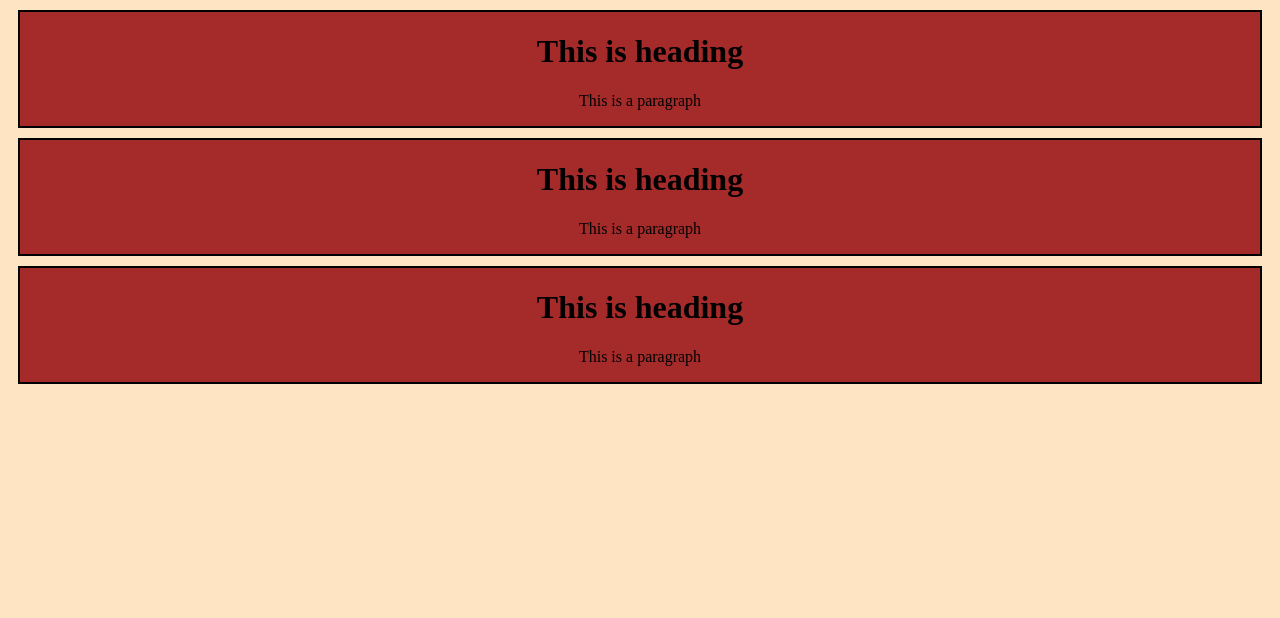
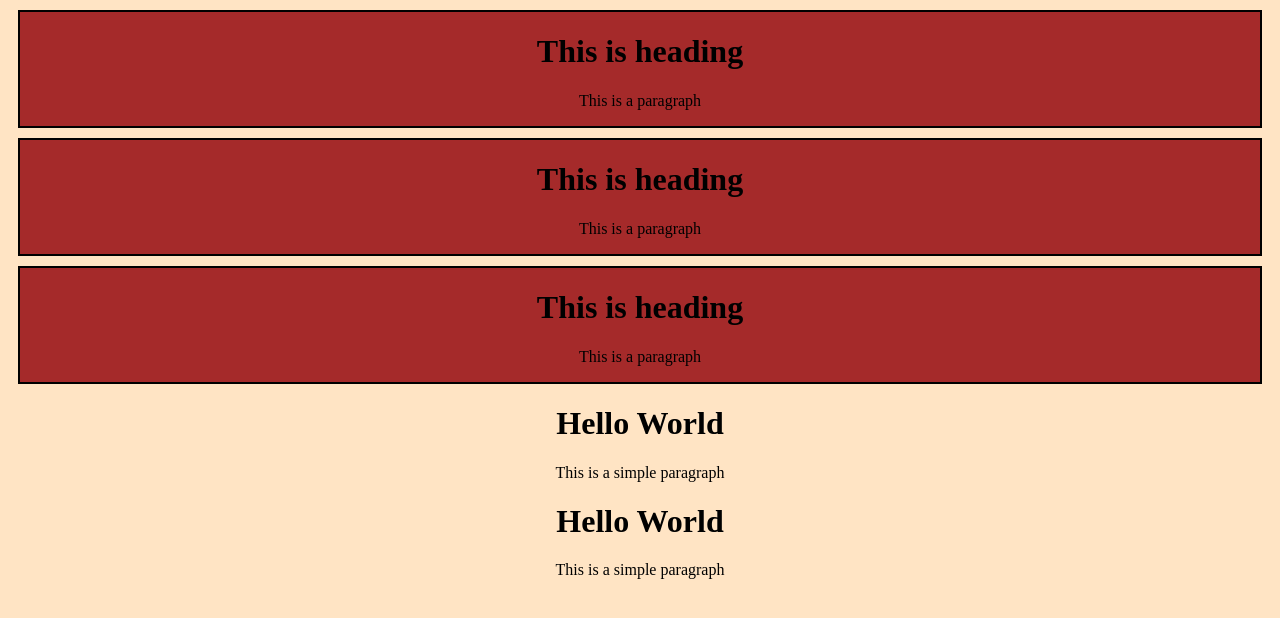
Before and after one commit to BrizelCrasto/BRIZEL, a plain HTML site: page styling.html in a window 1280 px wide. Drawn offline with Linux system fonts and the light colour scheme.

Commit message:
html second commit

```diff
--- a/styling.html
+++ b/styling.html
@@ -30,6 +30,9 @@
         <h1>This is heading</h1>
         <p> This is a paragraph</p>
     </div>
-
+ <h1>Hello World</h1>
+ <p>This is a simple paragraph</p>
+ <h1>Hello World</h1>
+ <p>This is a simple paragraph</p>
 </body>
 </html>
```
